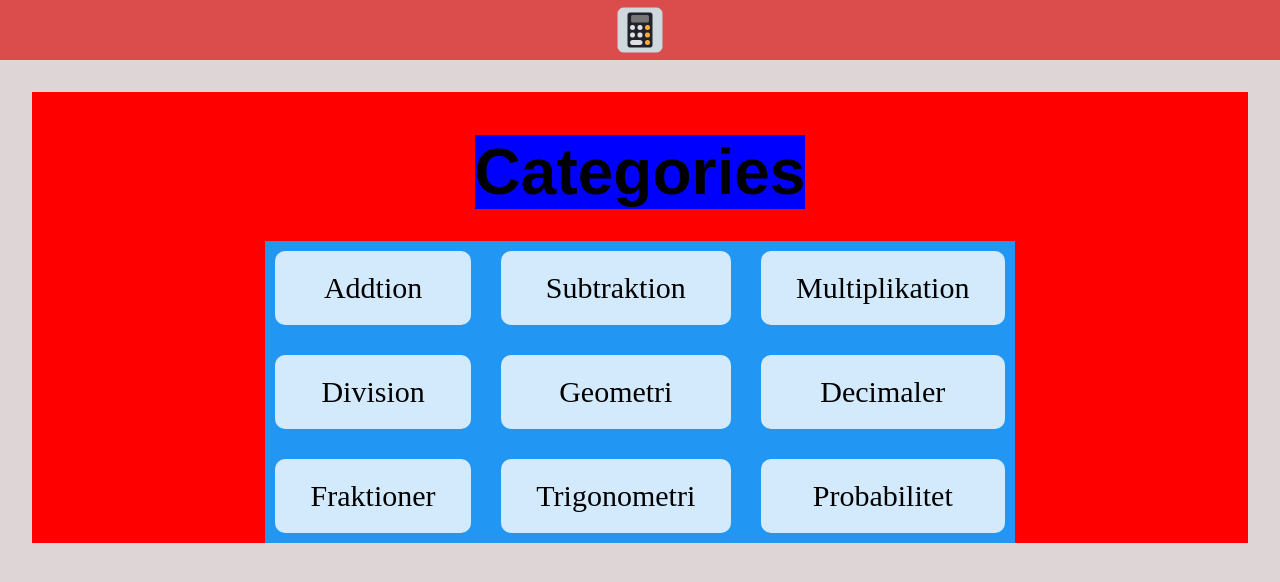
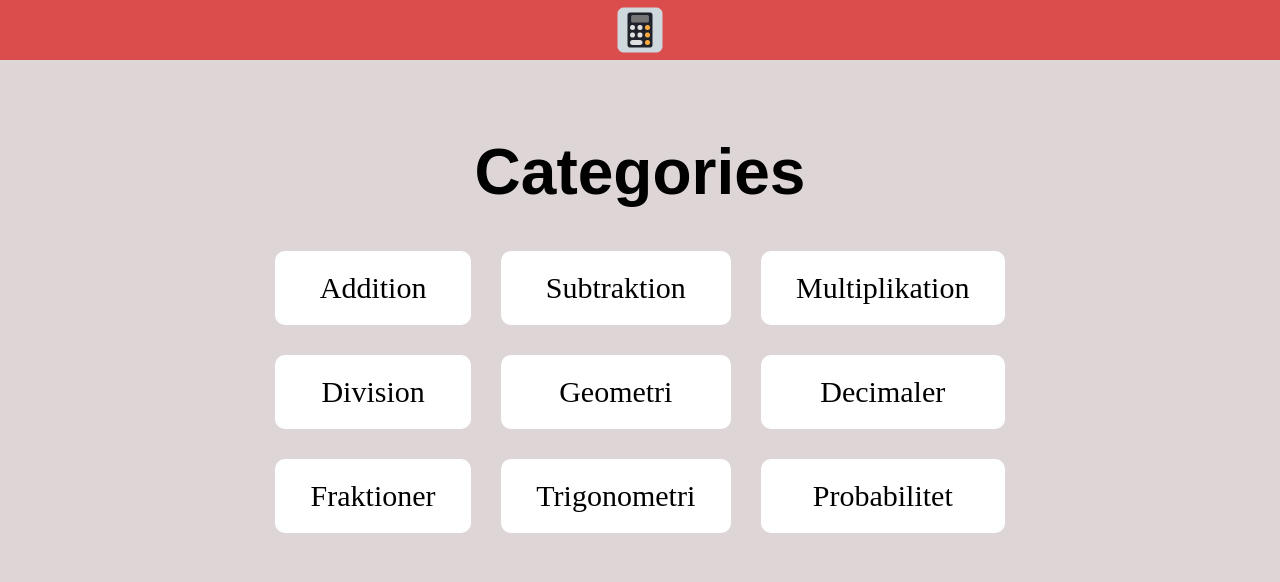
Before and after one commit to MelkerOlofsson/Quick-Math, a Vue app: page /#/category in a window 1280 px wide. Shown: the top 582 px of the page. Built offline with nearby package versions, Linux system fonts and the light colour scheme; a web font is replaced by a local one.

Commit message:
categori sidan är implementerad

```diff
--- a/src/components/CategorySelection.vue
+++ b/src/components/CategorySelection.vue
@@ -1,16 +1,34 @@
+<script>
+export default {
+  data(){
+    return{
+      categories:[
+        "Addition",
+        "Subtraktion",
+        "Multiplikation",
+        "Division",
+        "Geometri",
+        "Decimaler",
+        "Fraktioner",
+        "Trigonometri",
+        "Probabilitet"
+      ]
+    }
+  },
+  methods: {
+    category1(/*destination*/) {
+      this.$router.push({ name: /*destination*/ "Difficulty"});
+    },
+  },
+
+};
+</script>
+
 <template>
   <div class="container">
     <h1 class="title">Categories</h1>
-    <div class="grid-container">
-      <div class="item1">Addtion</div>
-      <div class="item2">Subtraktion</div>
-      <div class="item3">Multiplikation</div>
-      <div class="item4">Division</div>
-      <div class="item5">Geometri</div>
-      <div class="item6">Decimaler</div>
-      <div class="item7">Fraktioner</div>
-      <div class="item8">Trigonometri</div>
-      <div class="item9">Probabilitet</div>
+    <div class="grid-container" >
+      <div v-for="category in categories" @click="category1(/*category*/)">{{ category }}</div>
     </div>
   </div>
 </template>
@@ -21,12 +39,10 @@
   flex-direction: column;
   align-items: center;
   margin-top: 1rem;
-  background: red;
   margin: 2rem;
 }
 
 .title {
-  background-color: blue;
   font-family: kavoon, arial, helvetica, sans-serif;
   font-size: 4rem;
   margin-bottom: 2rem;
@@ -38,16 +54,20 @@
   display: grid;
   grid-template-columns: auto auto auto ;
   grid-gap: 30px;
-  background-color: #2196F3;
   padding: 10px;
 }
 
 .grid-container > div {
-  background-color: rgba(255, 255, 255, 0.8);
+  background-color: white;
   text-align: center;
   padding: 20px 0;
   font-size: 30px;
   border-radius: 10px;
 
 }
+
+.grid-container > div:hover{
+  cursor: pointer;
+  background-color: rgba(128, 128, 128, 0.2);
+}
 </style>
--- a/src/components/Login.vue
+++ b/src/components/Login.vue
@@ -33,7 +33,7 @@ export default {
       // Check if email and password match
       if (this.email === "guest01" && this.password === "123") {
         // Redirect to the next page -- not created yet -- need router.js and destination page
-        this.$router.push({ name: "Difficulty" });
+        this.$router.push({ name: "Category" });
       } else {
         this.invalidLogin = true;
       }
```
